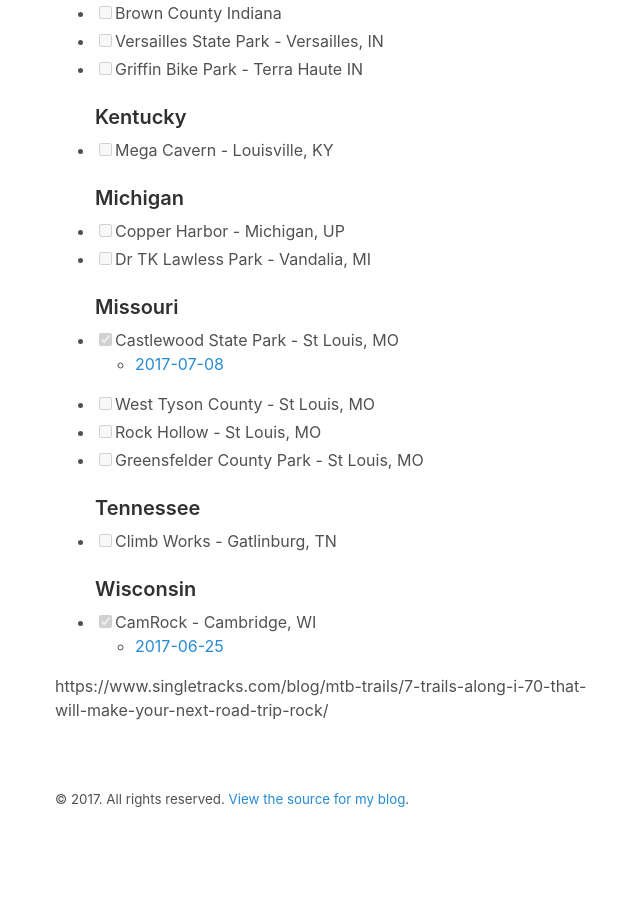
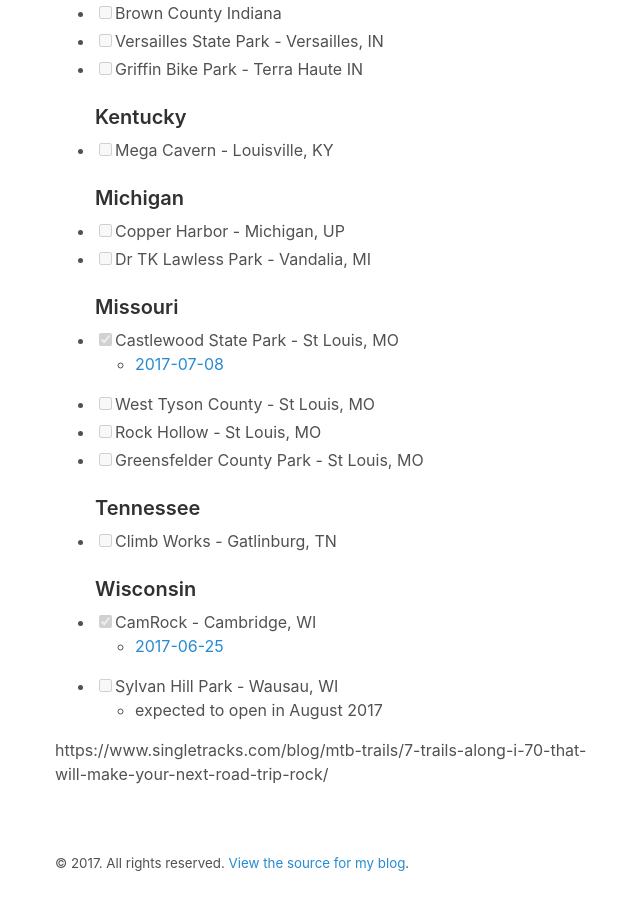
Before and after one commit to briankohles/briankohles.github.io, a Jekyll site: the page built from _bucketlists/mountain-bike-trails.md, in a window 1280 px wide and 900 px high, scrolled down 1017 px. Shown: the whole window, without its empty margins (305-945 px from the left). Built offline with Jekyll 4.4.1, drawn with Linux system fonts in a browser that asks for light colours; before the commit the page ends 1853 px from its top, so only the background shows below that.

Commit message:
adding new WI trail to list

```diff
--- a/_bucketlists/mountain-bike-trails.md
+++ b/_bucketlists/mountain-bike-trails.md
@@ -46,7 +46,8 @@
 ### Wisconsin
   - [x] CamRock - Cambridge, WI
     - [2017-06-25]({% post_url 2017-06-25-Mountain_Biking_-_Cambridge_WI_-_Camrock %})
-
+  - [ ] Sylvan Hill Park - Wausau, WI
+    - expected to open in August 2017
 
 
 
```
